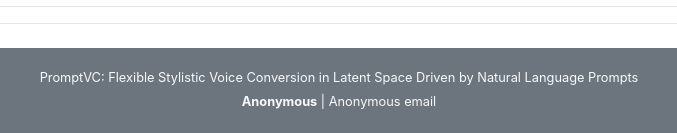
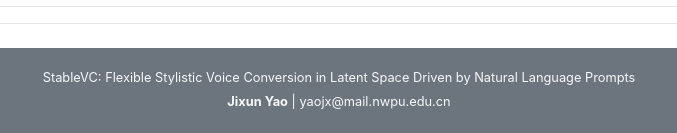
Before and after one commit to yaoxunji/stablevc, a plain HTML site: page index.html in a window 1280 px wide. Shown: the part 4733-4866 px from the top of the page, 301-978 px from the left. Drawn offline with nearby package versions, Linux system fonts and the light colour scheme; some packages are replaced by stand-ins of ours; a script that the page names is missing; files whose address does not match are found by name.

Commit message:
update email

```diff
--- a/index.html
+++ b/index.html
@@ -1137,10 +1137,10 @@ jsdelivr.net/npm/mathjax@3/es5/tex-mml-chtml.js">
     <div class="container">
       <p class="text-center">
         <small>
-          PromptVC: Flexible Stylistic Voice Conversion in Latent Space Driven by Natural Language Prompts
+          StableVC: Flexible Stylistic Voice Conversion in Latent Space Driven by Natural Language Prompts
           <br>
-          <a class="text-light"><strong>Anonymous</strong></a> |
-          Anonymous email
+          <a class="text-light"><strong>Jixun Yao</strong></a> |
+          yaojx@mail.nwpu.edu.cn
           <br>
           <script async=""
             src="./NeuralDPS_ Neural Deterministic Plus Stochastic Model with Multiband Excitation for Noise-Controllable Waveform Generation_files/busuanzi.pure.mini.js"></script>
```
